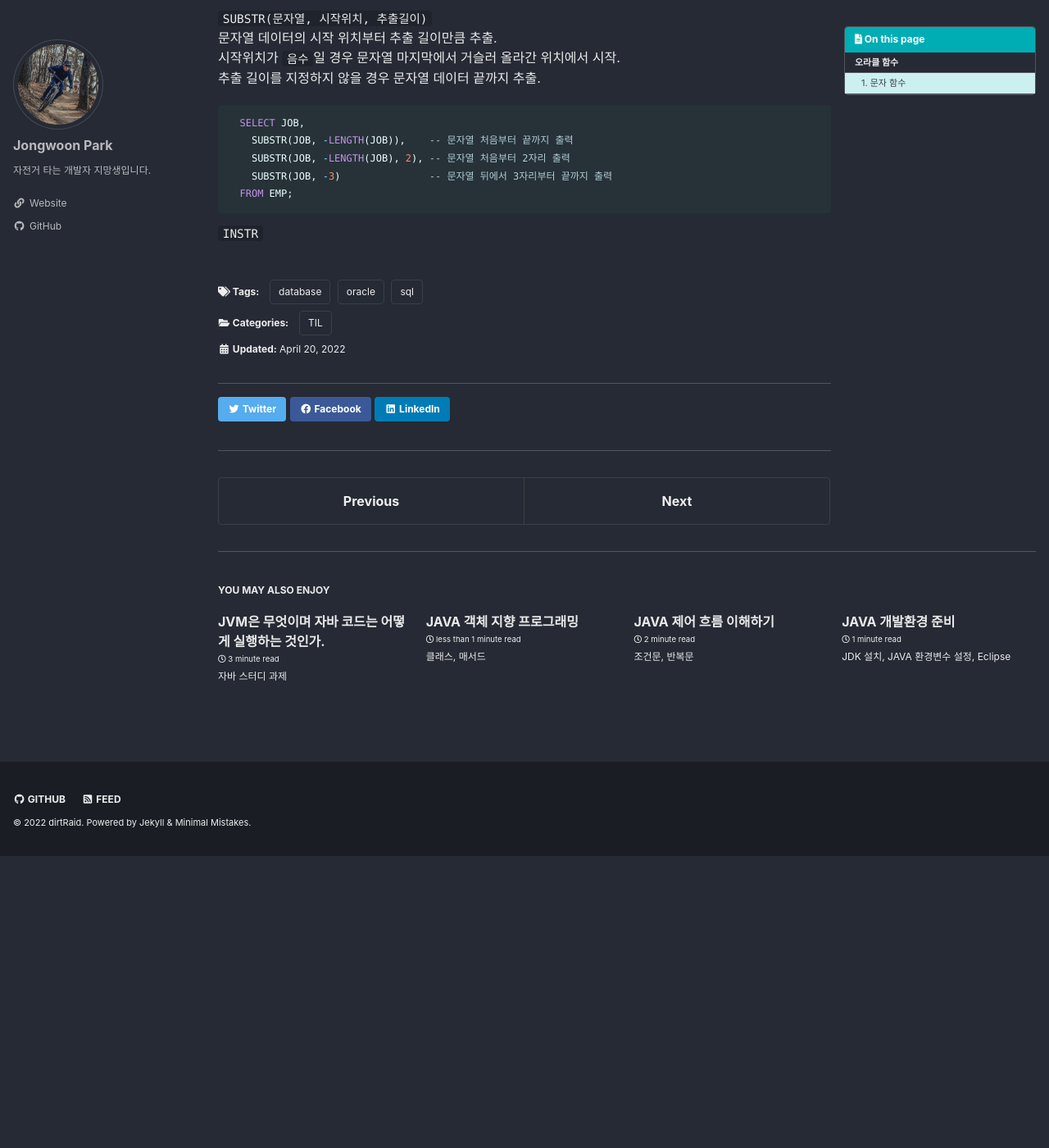
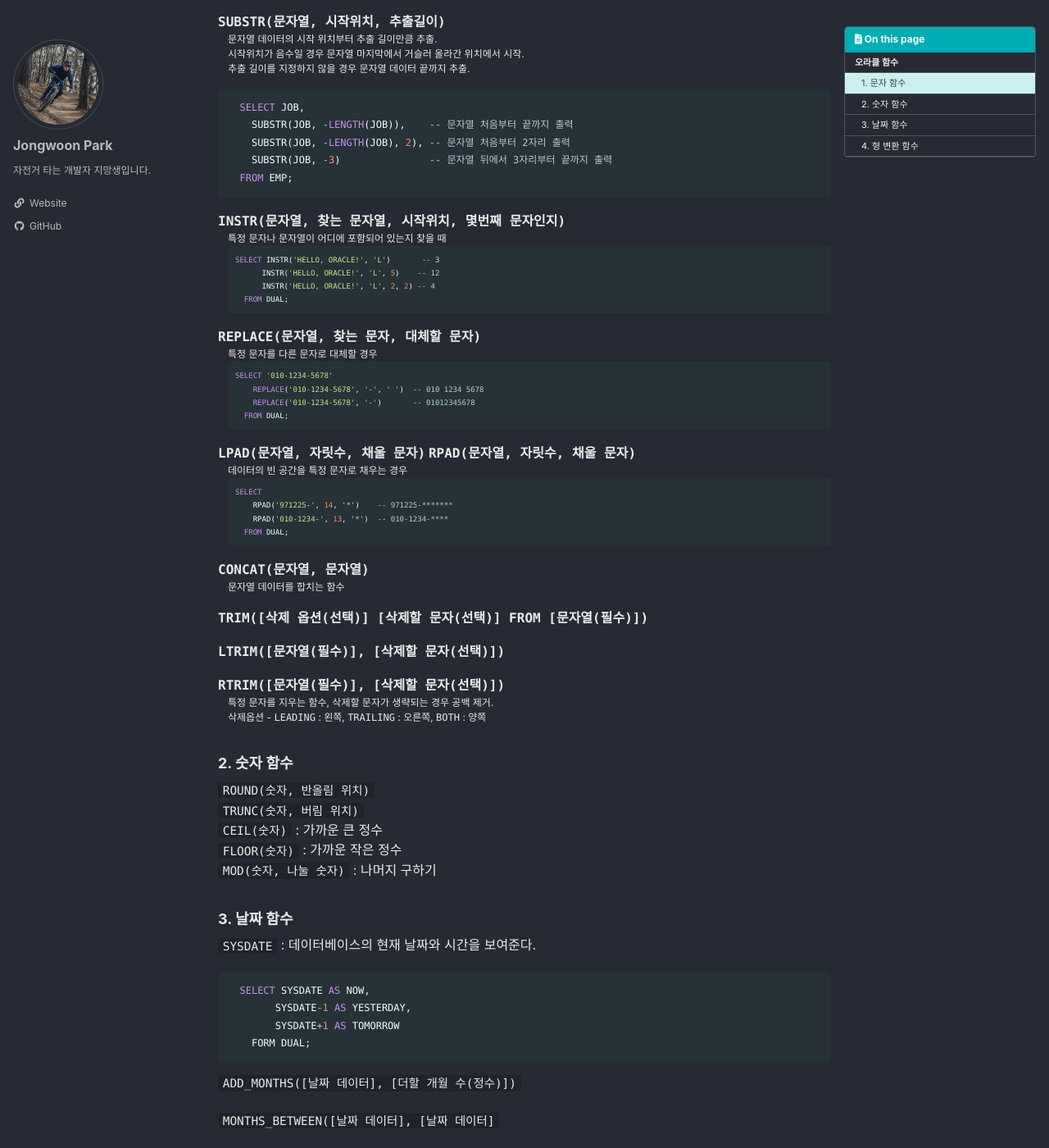
Before and after one commit to nortiz1349/dirtRaid, a Jekyll site: the page built from _posts/2022-04-20-til-Oracle-day3.md, in a window 1280 px wide and 1400 px high, scrolled down 722 px. Shown: the whole window at 82% size. Built offline with Jekyll 4.4.1, drawn with Linux system fonts in a browser that asks for light colours; cached includes are drawn as plain includes; some web fonts are replaced; before the commit the page ends 1766 px from its top, so only the background shows below that; some of the changed text lies outside the part shown.

Commit message:
오라클 오전 수업

````diff
--- a/_posts/2022-04-20-til-Oracle-day3.md
+++ b/_posts/2022-04-20-til-Oracle-day3.md
@@ -42,9 +42,9 @@ date: 2022-04-20
 ```
 
 `SUBSTR(문자열, 시작위치, 추출길이)`
-  문자열 데이터의 시작 위치부터 추출 길이만큼 추출.
-  시작위치가 `음수`일 경우 문자열 마지막에서 거슬러 올라간 위치에서 시작.
-  추출 길이를 지정하지 않을 경우 문자열 데이터 끝까지 추출.
+  : 문자열 데이터의 시작 위치부터 추출 길이만큼 추출.
+  : 시작위치가 `음수`일 경우 문자열 마지막에서 거슬러 올라간 위치에서 시작.
+  : 추출 길이를 지정하지 않을 경우 문자열 데이터 끝까지 추출.
 
   ```sql
   SELECT JOB,
@@ -54,4 +54,71 @@ date: 2022-04-20
   FROM EMP;
   ```
 
-`INSTR`
+`INSTR(문자열, 찾는 문자열, 시작위치, 몇번째 문자인지)`
+: 특정 문자나 문자열이 어디에 포함되어 있는지 찾을 때
+
+  ```sql
+  SELECT INSTR('HELLO, ORACLE!', 'L')       -- 3
+        INSTR('HELLO, ORACLE!', 'L', 5)    -- 12
+        INSTR('HELLO, ORACLE!', 'L', 2, 2) -- 4
+    FROM DUAL;
+  ```
+
+`REPLACE(문자열, 찾는 문자, 대체할 문자)`
+: 특정 문자를 다른 문자로 대체할 경우
+
+  ```sql
+  SELECT '010-1234-5678'
+      REPLACE('010-1234-5678', '-', ' ')  -- 010 1234 5678
+      REPLACE('010-1234-5678', '-')       -- 01012345678
+    FROM DUAL;
+  ```
+
+`LPAD(문자열, 자릿수, 채울 문자)` `RPAD(문자열, 자릿수, 채울 문자)`
+: 데이터의 빈 공간을 특정 문자로 채우는 경우
+
+  ```sql
+  SELECT
+      RPAD('971225-', 14, '*')    -- 971225-*******
+      RPAD('010-1234-', 13, '*')  -- 010-1234-****
+    FROM DUAL;
+  ```
+
+`CONCAT(문자열, 문자열)`
+: 문자열 데이터를 합치는 함수
+
+`TRIM([삭제 옵션(선택)] [삭제할 문자(선택)] FROM [문자열(필수)])`
+`LTRIM([문자열(필수)], [삭제할 문자(선택)])`
+`RTRIM([문자열(필수)], [삭제할 문자(선택)])`
+: 특정 문자를 지우는 함수, 삭제할 문자가 생략되는 경우 공백 제거.
+삭제옵션 - `LEADING` : 왼쪽, `TRAILING` : 오른쪽, `BOTH` : 양쪽
+
+### 2. 숫자 함수
+
+`ROUND(숫자, 반올림 위치)`
+`TRUNC(숫자, 버림 위치)`
+`CEIL(숫자)` : 가까운 큰 정수
+`FLOOR(숫자)` : 가까운 작은 정수
+`MOD(숫자, 나눌 숫자)` : 나머지 구하기
+
+### 3. 날짜 함수
+
+`SYSDATE` : 데이터베이스의 현재 날짜와 시간을 보여준다.
+
+  ```sql
+  SELECT SYSDATE AS NOW,
+        SYSDATE-1 AS YESTERDAY,
+        SYSDATE+1 AS TOMORROW
+    FORM DUAL;
+  ```
+
+`ADD_MONTHS([날짜 데이터], [더할 개월 수(정수)])`
+
+`MONTHS_BETWEEN([날짜 데이터], [날짜 데이터]`
+
+`NEXT_DAY([날짜데이터], [요일])` : 날짜 기준으로 돌아오는 요일의 날짜를 출력
+`LAST_DAY([날짜데이터])` : 특정 날짜가 속한 달의 마지막 날짜를 출력
+
+- 날짜에도 반올림, 버림 `ROUND`, `TRUNC` 함수 사용이 가능하다.
+
+### 4. 형 변환 함수
````
